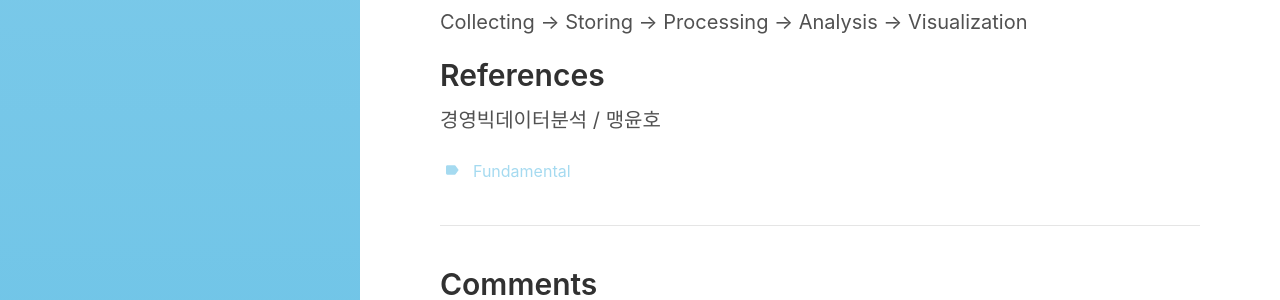
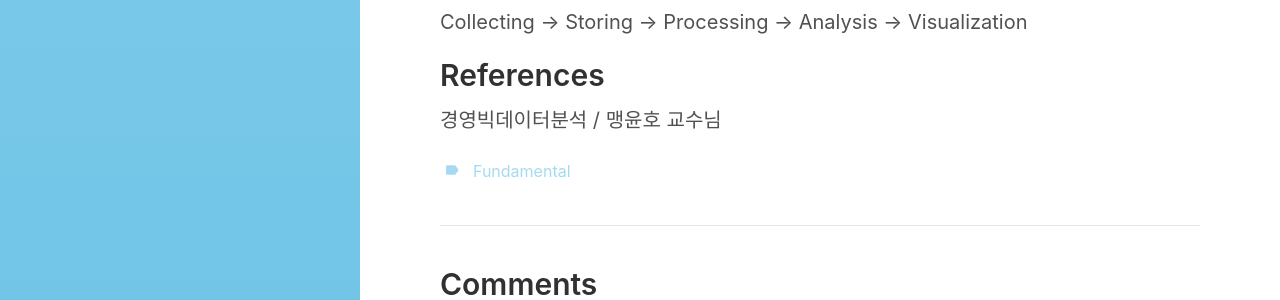
Before and after one commit to vlufoot/vlufoot.github.io, a Jekyll site: the page built from _posts/DS/2018-11-19-DS_2_Bigdata.md, in a window 1280 px wide. Shown: the part 1978-2278 px from the top of the page. Built offline with Jekyll 4.4.1, drawn with Linux system fonts in a browser that asks for light colours.

Commit message:
Update 2018-11-19-DS_2_Bigdata.md

```diff
--- a/_posts/DS/2018-11-19-DS_2_Bigdata.md
+++ b/_posts/DS/2018-11-19-DS_2_Bigdata.md
@@ -70,4 +70,4 @@ Collecting -> Storing -> Processing -> Analysis -> Visualization
 
 
 ## References
-경영빅데이터분석 / 맹윤호
+경영빅데이터분석 / 맹윤호 교수님
```
